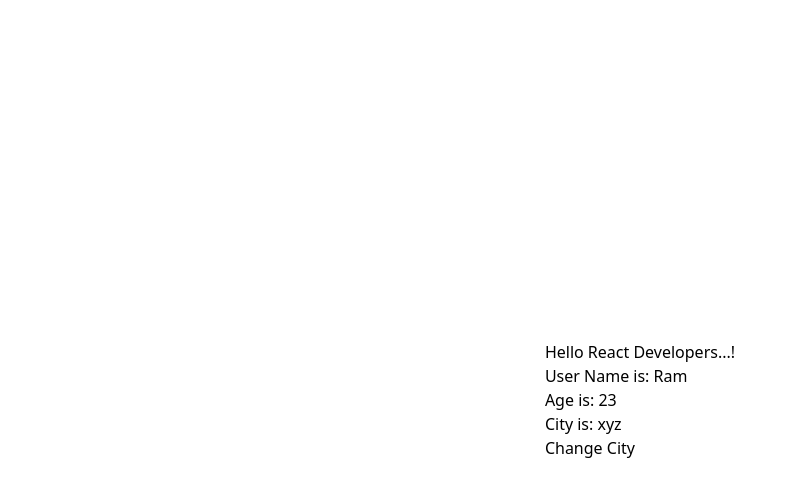
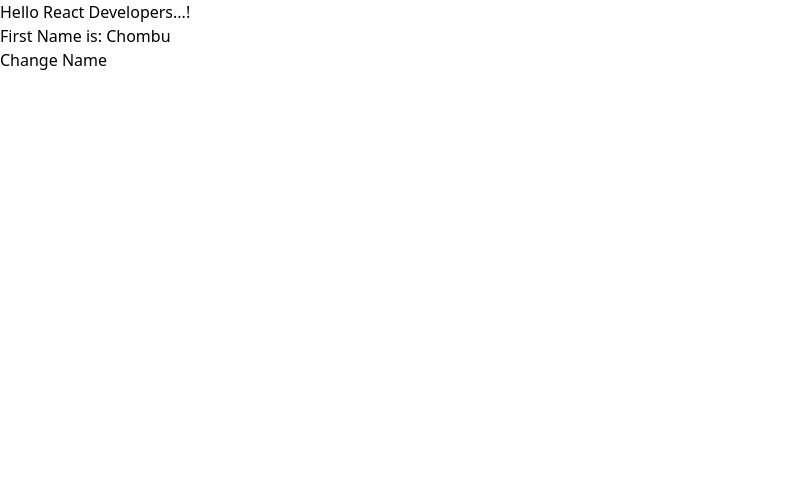
Before and after one commit to RajSresth/React-Batch-4-30PM-Batch, a React (Vite) app: page / in a window 1280 px wide. Shown: the top 496 px of the page, without its empty margins (0-796 px from the left). Built offline with nearby package versions, Linux system fonts and the light colour scheme.

Commit message:
"React Life Cycle Methods"

```diff
--- a/src/App.jsx
+++ b/src/App.jsx
@@ -1,24 +1,12 @@
-import React, { Component } from 'react'
-import "./App.css"
+import React from 'react'
+import ClassComponent1 from './Components/Class Coponents/ClassComponent1'
 
-export default class App extends Component {
-  constructor(){
-    super()
-    this.state={
-        userName:'Ram',
-        age:23,
-        city:'xyz'
-    }
-  }
-  render() {
-    return (
-      <div>
-        <h1>Hello React Developers...!</h1>
-        <h2>User Name is: {this.state.userName}</h2>
-        <h2>Age is: {this.state.age}</h2>
-        <h2>City is: {this.state.city}</h2>
-        <button className='bg-purple-400 text-white py-1 px-4 rounded-md mt-2' onClick={()=>this.setState({age:24,city:"Delhi"})}>Change City</button>
-      </div>
-    )
-  }
+const App = () => {
+  return (
+    <div>
+      <ClassComponent1 user="Ayush"></ClassComponent1>
+    </div>
+  )
 }
+
+export default App
--- /dev/null
+++ b/src/Components/Class Coponents/ClassComponent1.jsx
@@ -0,0 +1,60 @@
+import React, { Component } from 'react'
+
+export default class ClassComponent1 extends Component {
+    constructor(){
+        super()
+        console.log("Inside a Constuctor.....")
+        this.state={
+           fname:'Chombu'
+        }
+      }
+
+      static getDerivedStateFromProps(props,state){
+        console.log("Inside a  getDerivedStateFromProps.....")
+
+        return null
+      }
+      componentDidMount(){
+        console.log("Inside componentDidMount Method....")
+        // fetch("http://fakestoreapi.com/products")
+        // .then(res=>res.json())
+        // .then(data=>console.log(data))
+      }
+      shouldComponentUpdate(currentProps,currentState){
+        console.log("Inside shouldComponentUpdate Method")
+        console.log("Current Prop",currentProps);
+        console.log("Current State",currentState)
+        return true
+      }
+
+      getSnapshotBeforeUpdate(prevProps,prevState){
+        console.log("Inside getSnapshotBeforeUpdate... ")
+        console.log("Previos Props" ,prevProps)
+        console.log("Previos State",prevState)
+        return prevState
+      }
+
+      componentDidUpdate(prevProp,prevState,snapShot){
+        console.log("Inside Component Did Update Method....")
+        console.log("prevProp",prevProp)
+        console.log("prevState",prevState)
+        console.log("snapShot",snapShot)
+      }
+      componentWillUnmount(){
+        alert("Inside componentWillUnmount...")
+      }
+
+      render() {
+          console.log("Inside a render Method.....")
+
+
+        return (
+          <div>
+            <h1>Hello React Developers...!</h1>
+            <h2>First Name is: {this.state.fname}</h2>
+
+            <button className='bg-purple-400 text-white py-1 px-4 rounded-md mt-2' onClick={()=>this.setState({fname:"Dinga"})}>Change Name</button>
+          </div>
+        )
+      }
+}
```
